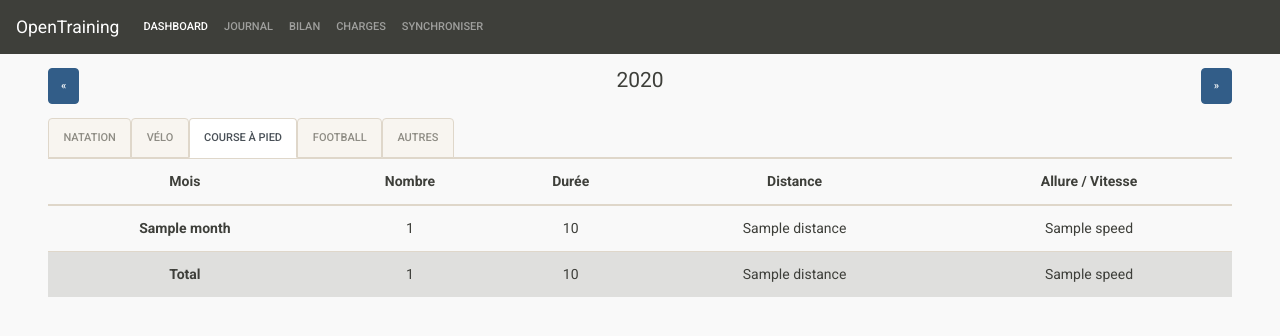
After one commit to Jeeppy/opentraining, a Django app: template openTraining/apps/sync/templates/sync/bilan.html in a window 1280 px wide. The commit adds this page. Shown: the top 336 px of the page. Run offline with Django 3.2, Linux system fonts and the light colour scheme; the template is opened without the code that fills it: most values are stand-ins (such as "Sample title", 1, 10 or a date in 2020); some libraries are stand-ins or nearby versions.

Commit message:
Refonte (WIP)

```diff
--- a/openTraining/apps/sync/static/css/opentraining.css
+++ b/openTraining/apps/sync/static/css/opentraining.css
@@ -41,6 +41,12 @@
 .opentraining-recap-distance {
     color: #1D9CFF;
     font-weight: bold;
+}
+
+.text-label {
+    font-weight: bold;
+    font-size: 0.8em;
+    text-transform: uppercase;
 }
 
 input[type=range] {
--- a/openTraining/apps/sync/templates/sync/base.html
+++ b/openTraining/apps/sync/templates/sync/base.html
@@ -24,30 +24,17 @@
                 <a class="nav-link" href="/">Dashboard <span class="sr-only">(current)</span></a>
             </li>
             <li class="nav-item">
-                <a class="nav-link" href="/calendrier/">Calendrier</a>
+                <a class="nav-link" href="/journal/">Journal</a>
             </li>
-            <li class="nav-item dropdown">
-                <a class="nav-link dropdown-toggle" href="#" id="navbarDropdown" role="button" data-toggle="dropdown" aria-haspopup="true" aria-expanded="false">
-                    Evénements
-                </a>
-                <div class="dropdown-menu" aria-labelledby="navbarDropdown">
-                    <a class="dropdown-item" href="#">Blessures</a>
-                    <a class="dropdown-item" href="#">Compétitions</a>
-                    <a class="dropdown-item" href="/evenements/seances/">Séances</a>
-                    <a class="dropdown-item" href="#">Vacances</a>
-                </div>
+            <li class="nav-item">
+                <a class="nav-link" href="/bilan/">Bilan</a>
+            </li>
+            <li class="nav-item">
+                <a class="nav-link" href="/charges/">Charges</a>
             </li>
             <li class="nav-item">
                 <a class="nav-link" href="/synchroniser/">Synchroniser</a>
             </li>
-
-{#            <li class="nav-item">#}
-{#                <a class="nav-link" href="/mensuel/">Bilan mensuel</a>#}
-{#            </li>#}
-{#            <li class="nav-item">#}
-{#                <a class="nav-link" href="/charges/">Charges</a>#}
-{#            </li>#}
-
         </ul>
       </div>
     </nav>
--- /dev/null
+++ b/openTraining/apps/sync/templates/sync/bilan.html
@@ -0,0 +1,213 @@
+{% extends 'sync/base.html' %}
+{% load sync_extras %}
+{% load static %}
+
+{% block content %}
+    <div class="row">
+        <div class="col-md-2">
+            <a class="btn btn-primary" href="/mensuel/{{ current_date | previous_year | date:'Y/' }}" tabindex="-1">&laquo;</a>
+        </div>
+        <div class="col-md-8 text-center">
+            <h4>{{ current_date | date:"Y" | capfirst }}</h4>
+        </div>
+        <div class="col-md-2 text-right">
+            <a class="btn btn-primary" href="/mensuel/{{ current_date | next_year | date:'Y/' }}">&raquo;</a>
+        </div>
+    </div>
+
+    <ul class="nav nav-tabs opentraining-block">
+      <li class="nav-item">
+        <a class="nav-link" data-toggle="tab" href="#swim">Natation</a>
+      </li>
+      <li class="nav-item">
+        <a class="nav-link" data-toggle="tab" href="#bike">Vélo</a>
+      </li>
+      <li class="nav-item">
+        <a class="nav-link active" data-toggle="tab" href="#run">Course à pied</a>
+      </li>
+      <li class="nav-item">
+        <a class="nav-link" data-toggle="tab" href="#foot">Football</a>
+      </li>
+      <li class="nav-item">
+        <a class="nav-link" data-toggle="tab" href="#other">Autres</a>
+      </li>
+    </ul>
+
+    <div id="myTabContent" class="tab-content">
+      <div class="tab-pane fade" id="swim">
+        <table class="table">
+            <thead>
+                    <tr>
+                        <th class="text-center">Mois</th>
+                        <th class="text-center">Nombre</th>
+                        <th class="text-center">Durée</th>
+                        <th class="text-center">Distance</th>
+                        <th class="text-center">Allure / Vitesse</th>
+                    </tr>
+            </thead>
+            <tbody>
+                {% for month, values in resume.swim.items %}
+                    <tr>
+                        <th scope="row" class="text-center align-middle">{{ month | capfirst }}</th>
+                        <td class="text-center">{{ values.count }}</td>
+                        <td class="text-center">{{ values.duration | duration }}</td>
+                        <td class="text-center">{{ values.distance | distance_to_km }}</td>
+                        <td class="text-center">
+                            {{ values.speed | speed_to_minnat | default:'-' }}
+                        </td>
+                    </tr>
+                {% endfor %}
+            </tbody>
+            <tfoot>
+                <tr class="table-secondary text-center">
+                    <th scope="row">Total</th>
+                    <td>{{ total.1.count }}</td>
+                    <td>{{ total.1.duration | duration }}</td>
+                    <td>{{ total.1.distance | distance_to_km }}</td>
+                    <td>{{ total.1.speed | speed_to_minnat | default:'-' }}</td>
+                </tr>
+            </tfoot>
+        </table>
+      </div>
+      <div class="tab-pane fade" id="bike">
+          <table class="table">
+            <thead>
+                <tr>
+                    <th class="text-center">Mois</th>
+                    <th class="text-center">Nombre</th>
+                    <th class="text-center">Durée</th>
+                    <th class="text-center">Distance</th>
+                    <th class="text-center">Allure / Vitesse</th>
+                </tr>
+            </thead>
+            <tbody>
+                {% for month, values in resume.ride.items %}
+                        <tr>
+                            <th scope="row" class="text-center align-middle">{{ month | capfirst }}</th>
+                            <td class="text-center">{{ values.count }}</td>
+                            <td class="text-center">{{ values.duration | duration }}</td>
+                            <td class="text-center">{{ values.distance | distance_to_km }}</td>
+                            <td class="text-center">
+                                {{ values.speed | speed_to_kmh | default:'-' }}
+                            </td>
+                        </tr>
+                {% endfor %}
+            </tbody>
+          <tfoot>
+                <tr class="table-secondary text-center">
+                    <th scope="row">Total</th>
+                    <td>{{ total.2.count }}</td>
+                    <td>{{ total.2.duration | duration }}</td>
+                    <td>{{ total.2.distance | distance_to_km }}</td>
+                    <td>{{ total.2.speed | speed_to_kmh | default:'-' }}</td>
+                </tr>
+            </tfoot>
+          </table>
+      </div>
+      <div class="tab-pane fade show active" id="run">
+          <table class="table">
+            <thead>
+                <tr>
+                    <th class="text-center">Mois</th>
+                    <th class="text-center">Nombre</th>
+                    <th class="text-center">Durée</th>
+                    <th class="text-center">Distance</th>
+                    <th class="text-center">Allure / Vitesse</th>
+                </tr>
+            </thead>
+            <tbody>
+                {% for month, values in resume.run.items %}
+                    <tr>
+                        <th scope="row" class="text-center align-middle">{{ month | capfirst }}</th>
+                        <td class="text-center">{{ values.count }}</td>
+                        <td class="text-center">{{ values.duration | duration }}</td>
+                        <td class="text-center">{{ values.distance | distance_to_km }}</td>
+                        <td class="text-center">
+                                {{ values.speed | speed_to_minkm | default:'-' }}
+                        </td>
+                    </tr>
+                {% endfor %}
+            </tbody>
+          <tfoot>
+                <tr class="table-secondary text-center">
+                    <th scope="row">Total</th>
+                    <td>{{ total.3.count }}</td>
+                    <td>{{ total.3.duration | duration }}</td>
+                    <td>{{ total.3.distance | distance_to_km }}</td>
+                    <td>{{ total.3.speed | speed_to_minkm | default:'-' }}</td>
+                </tr>
+            </tfoot>
+          </table>
+      </div>
+      <div class="tab-pane fade" id="foot">
+        <table class="table">
+            <thead>
+                <tr>
+                    <th class="text-center">Mois</th>
+                    <th class="text-center">Nombre</th>
+                    <th class="text-center">Durée</th>
+                    <th class="text-center">Distance</th>
+                    <th class="text-center">Allure / Vitesse</th>
+                </tr>
+            </thead>
+            <tbody>
+                {% for month, values in resume.foot.items %}
+                    <tr>
+                        <th scope="row" class="text-center align-middle">{{ month | capfirst }}</th>
+                        <td class="text-center">{{ values.count }}</td>
+                        <td class="text-center">{{ values.duration | duration }}</td>
+                        <td class="text-center">{{ values.distance | distance_to_km }}</td>
+                        <td class="text-center">
+                            {{ values.speed | speed_to_kmh | default:'-' }}
+                        </td>
+                    </tr>
+                {% endfor %}
+            </tbody>
+            <tfoot>
+                <tr class="table-secondary text-center">
+                    <th scope="row">Total</th>
+                    <td>{{ total.4.count }}</td>
+                    <td>{{ total.4.duration | duration }}</td>
+                    <td>{{ total.4.distance | distance_to_km }}</td>
+                    <td>{{ total.4.speed | speed_to_kmh | default:'-' }}</td>
+                </tr>
+            </tfoot>
+        </table>
+      </div>
+      <div class="tab-pane fade" id="other">
+          <table class="table">
+            <thead>
+                <tr>
+                    <th class="text-center">Mois</th>
+                    <th class="text-center">Nombre</th>
+                    <th class="text-center">Durée</th>
+                    <th class="text-center">Distance</th>
+                    <th class="text-center">Allure / Vitesse</th>
+                </tr>
+            </thead>
+            <tbody>
+                {% for month, values in resume.other.items %}
+                    <tr>
+                        <th scope="row" class="text-center align-middle">{{ month | capfirst }}</th>
+                        <td class="text-center">{{ values.count }}</td>
+                        <td class="text-center">{{ values.duration | duration }}</td>
+                        <td class="text-center">{{ values.distance | distance_to_km }}</td>
+                        <td class="text-center">
+                                {{ values.speed | speed_to_kmh | default:'-'}}
+                        </td>
+                    </tr>
+                {% endfor %}
+            </tbody>
+            <tfoot>
+                <tr class="table-secondary text-center">
+                    <th scope="row">Total</th>
+                    <td>{{ total.5.count }}</td>
+                    <td>{{ total.5.duration | duration }}</td>
+                    <td>{{ total.5.distance | distance_to_km }}</td>
+                    <td>{{ total.5.speed | speed_to_kmh | default:'-' }}</td>
+                </tr>
+            </tfoot>
+          </table>
+      </div>
+    </div>
+{% endblock %}
--- a/openTraining/apps/sync/templates/sync/charges.html
+++ b/openTraining/apps/sync/templates/sync/charges.html
@@ -9,7 +9,7 @@
             <a class="btn btn-primary" href="/charges/{{ start | previous_week | date:'Y/W/' }}" tabindex="-1">&laquo;</a>
         </div>
         <div class="col-md-8 text-center">
-            <h4>Semaine {{ start | date:"W" | capfirst }} ({{ start | date:"Y" }})</h4>
+            <h4>Semaine {{ start | date:"W" | capfirst }} ({{start | date:"Y"}})</h4>
         </div>
         <div class="col-md-2 text-right">
             <a class="btn btn-primary" href="/charges/{{ start | next_week | date:'Y/W/' }}">&raquo;</a>
@@ -53,7 +53,7 @@
                                 {% elif charges.distance < 0 %}
                                     <img class="opentraining-updown" src="{% static 'img/down.png' %}"/> -
                                 {% endif %}
-                                {{ charges.distance  | abs | distance_to_km | default:'0' }} km
+                                {{ charges.distance  | abs | distance_to_km | default:'0' }} km
                             </p>
                         </blockquote>
                     </div>
--- a/openTraining/apps/sync/templates/sync/activity_list2.html
+++ b/openTraining/apps/sync/templates/sync/journal.html
@@ -4,13 +4,13 @@
 
     <div class="row">
         <div class="col-md-2">
-            <a class="btn btn-primary" href="/activities/{{ current_date | previous_month | date:'Y/m/' }}" tabindex="-1">&laquo;</a>
+            <a class="btn btn-primary" href="/journal/{{ current_date | previous_month | date:'Y/m/' }}" tabindex="-1">&laquo;</a>
         </div>
         <div class="col-md-8 text-center">
             <h4>{{ current_date | date:"F Y" | capfirst }}</h4>
         </div>
         <div class="col-md-2 text-right">
-            <a class="btn btn-primary" href="/activities/{{ current_date | next_month | date:'Y/m/' }}">&raquo;</a>
+            <a class="btn btn-primary" href="/journal/{{ current_date | next_month | date:'Y/m/' }}">&raquo;</a>
         </div>
     </div>
 
--- a/openTraining/apps/sync/urls.py
+++ b/openTraining/apps/sync/urls.py
@@ -5,11 +5,11 @@ from openTraining.apps.sync import views
 
 urlpatterns = [
     url(r'^$', views.dashboard, name='dashboard'),
-    url(r'^evenements/seances/$', views.seances, name='seances'),
-    url(r'^activities/(?P<year>\d+)/(?P<month>\d+)/$', views.activity_list, name='activity_list'),
-    url(r'^mensuel/$', views.mensuel, name='mensuel'),
+    url(r'^journal/(?P<year>\d+)/(?P<month>\d+)/$', views.journal, name='activity_list'),
+    url(r'^journal/$', views.journal, name='journal'),
     url(r'^dashboard/$', views.dashboard, name='dashboard'),
-    url(r'^mensuel/(?P<year>\d+)/$', views.mensuel, name='mensuel'),
+    url(r'^bilan/$', views.bilan, name='bilan'),
+    url(r'^bilan/(?P<year>\d+)/$', views.bilan, name='bilan'),
     url(r'^synchroniser/$', views.synchroniser, name='synchroniser'),
     url(r'^charges/$', views.charges, name='charges'),
     url(r'^charges/(?P<year>\d+)/(?P<week>\d+)/$', views.charges, name='charges'),
```
Also changed, not shown: openTraining/apps/sync/models.py (+0 -43 lines), openTraining/apps/sync/templates/sync/dashboard.html (+6 -37 lines), openTraining/apps/sync/templates/sync/mensuel.html (deleted, +0 -213 lines), openTraining/apps/sync/templates/sync/seances.html (deleted, +0 -39 lines), openTraining/apps/sync/views.py (+33 -40 lines), db.sqlite3, openTraining/apps/sync/migrations/0001_initial.py.
